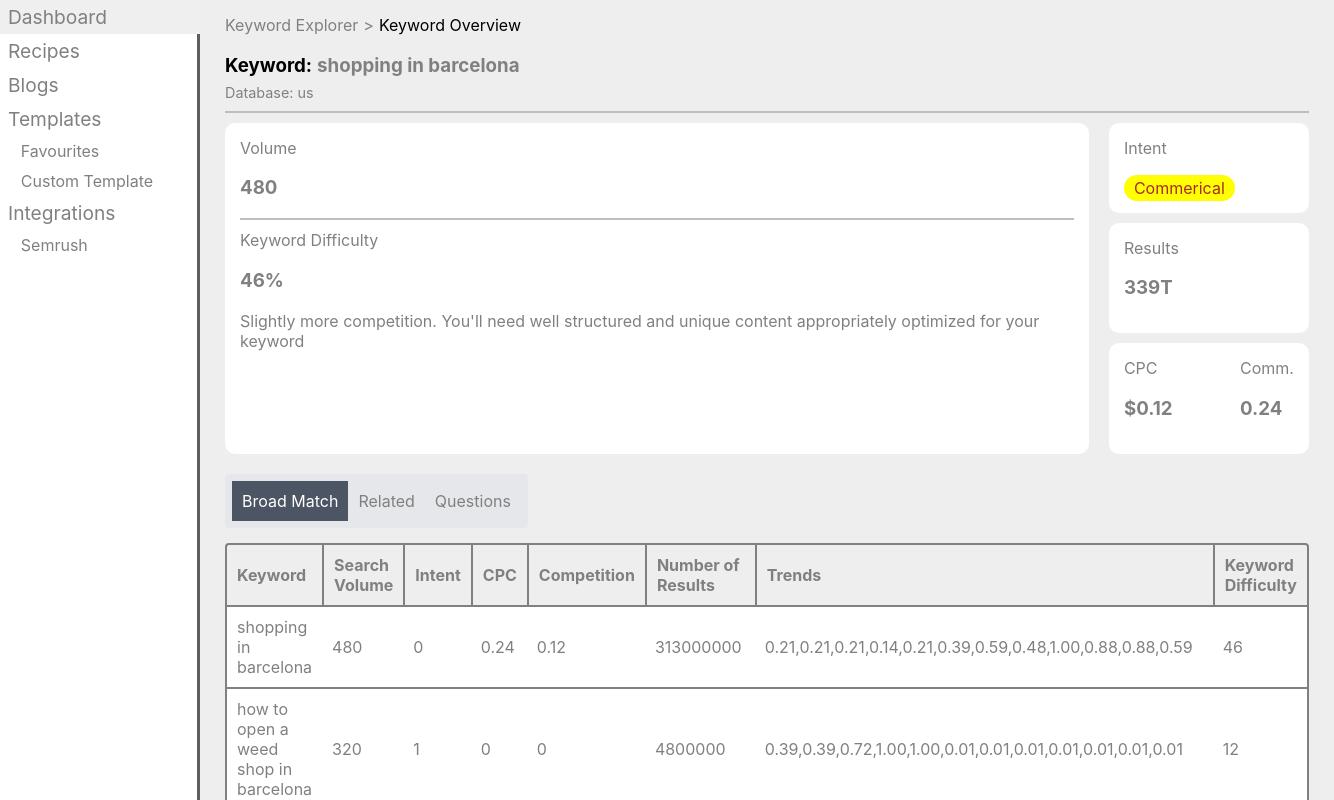
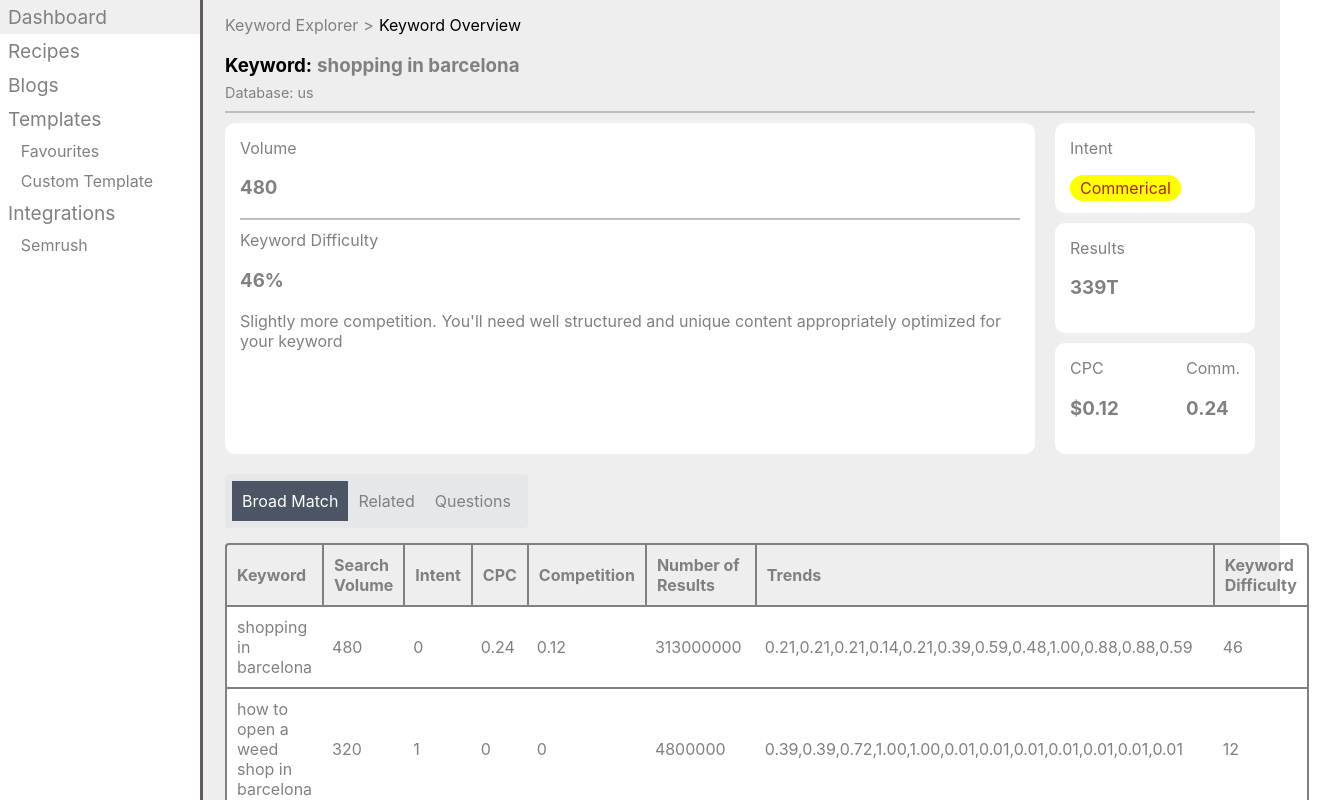
Before and after one commit to takshch/longshot, a React (Create React App) app: page / in a window 1280 px wide. Shown: the top 800 px of the page, 1334 px wide, since content can reach past the window. Built offline with nearby package versions, Linux system fonts and the light colour scheme.

Commit message:
Fix overflow issue

```diff
--- a/src/components/Main/Main.module.scss
+++ b/src/components/Main/Main.module.scss
@@ -1,4 +1,6 @@
 .main {
+  height: 100%;
   background: #eee;
   padding: 15px 25px;
+  margin-left: 200px;
 }
--- a/src/components/Menu/Item/Item.module.scss
+++ b/src/components/Menu/Item/Item.module.scss
@@ -6,7 +6,7 @@
   justify-content: center;
 
   > .name {
-    width: 100%;
+    width: calc(100% - 16px);
     padding: 5px 8px;
     font-size: 1.2em;
     color: gray;
@@ -23,6 +23,7 @@
 
     > .menu-item {
       > .name {
+        width: calc(100% - 8px - 1.3em);
         padding-left: 1.3em;
         font-size: 1em;
       }
--- a/src/components/Menu/Menu.module.scss
+++ b/src/components/Menu/Menu.module.scss
@@ -1,4 +1,7 @@
 .menu {
   background: #fff;
   border-right: 3px solid #625D5D;
+  position: fixed;
+  height: 100%;
+  width: 200px;
 }
--- a/src/layout/HomeLayout.module.scss
+++ /dev/null
@@ -1,6 +0,0 @@
-.home-layout {
-  width: 100vw;
-  height: 100vh;
-  display: grid;
-  grid-template-columns: 200px 1fr;
-}
--- a/src/layout/HomeLayout.tsx
+++ b/src/layout/HomeLayout.tsx
@@ -1,9 +1,8 @@
 import Main from '../components/Main/Main';
 import Menu from '../components/Menu/Menu';
-import classes from './HomeLayout.module.scss'
 
 const HomeLayout = ({ children }: { children: React.ReactNode }) => (
-  <div className={classes['home-layout']}>
+  <div>
     <Menu />
     <Main>{children}</Main>
   </div>
```
